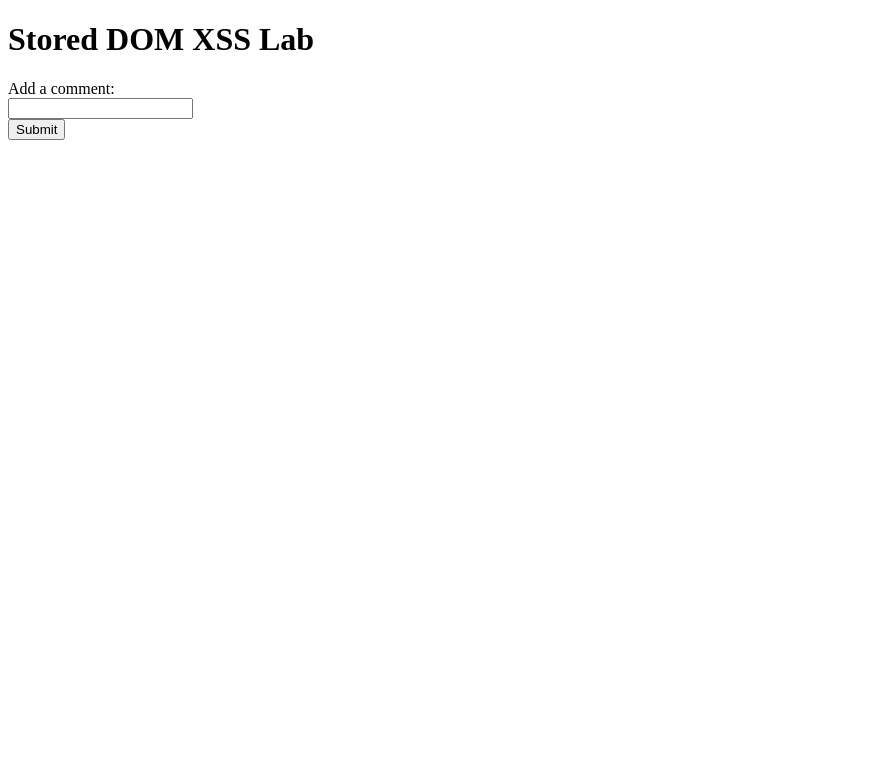
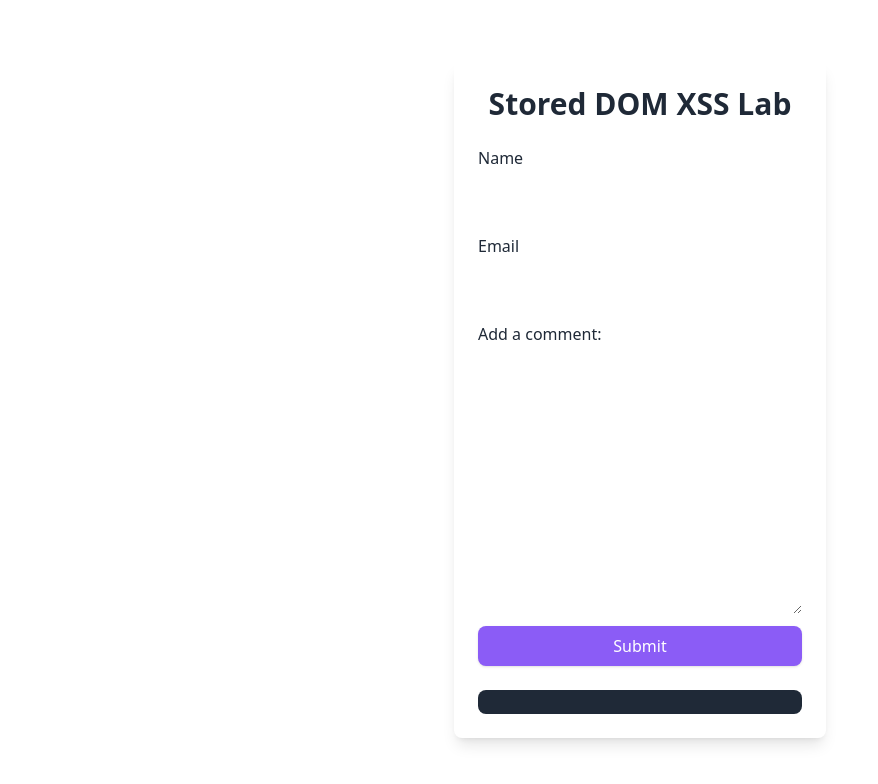
Before and after one commit to deepmarketer666/Stored-DOM-XSS, a plain HTML site: page index.html in a window 1280 px wide. Shown: the whole page, without its empty margins (0-878 px from the left). Drawn offline with nearby package versions, Linux system fonts and the light colour scheme.

Commit message:
front end

```diff
--- a/index.html
+++ b/index.html
@@ -1,25 +1,35 @@
 <!DOCTYPE html>
 <html>
-  <head>
-    <title>Stored DOM XSS Lab</title>
-    <script>
-      function saveComment() {
-        var comment = document.getElementById("comment").value;
-        var commentsList = document.getElementById("comments-list");
-        var newComment = document.createElement("li");
-        newComment.innerHTML = comment;
-        commentsList.appendChild(newComment);
-        document.getElementById("comment").value = "";
-      }
-    </script>
-  </head>
-  <body>
-    <h1>Stored DOM XSS Lab</h1>
-    <form>
-      <label for="comment">Add a comment:</label><br />
-      <input type="text" id="comment" name="comment" /><br />
-      <button type="button" onclick="saveComment()">Submit</button>
+
+<head>
+  <title>Stored DOM XSS Lab</title>
+  <link href="https://cdn.jsdelivr.net/npm/daisyui@2.51.5/dist/full.css" rel="stylesheet" type="text/css" />
+  <link href="https://cdn.jsdelivr.net/npm/tailwindcss@2.2/dist/tailwind.min.css" rel="stylesheet" type="text/css" />
+  <script src="https://cdn.tailwindcss.com"></script>
+  <script src="script.js">
+  </script>
+</head>
+
+<body class="min-h-screen flex items-center justify-center">
+  <div class="max-w-lg mx-auto p-6 rounded-lg shadow-lg">
+    <h1 class="text-3xl font-semibold text-center mb-6">Stored DOM XSS Lab</h1>
+    <form class="grid grid-cols-1 gap-3">
+      <label for="name" class="block font-medium">Name</label>
+      <input type="text" name="name" id="name" class="px-4 py-2 rounded-lg border-gray-300 focus:outline-none focus:ring focus:ring-primary-300 focus:border-primary-300" required>
+
+      <label for="email" class="block font-medium">Email</label>
+      <input type="email" name="email" id="email" class="px-4 py-2 rounded-lg border-gray-300 focus:outline-none focus:ring focus:ring-primary-300 focus:border-primary-300" required>
+
+      <label for="comment" class="block font-medium">Add a comment:</label>
+      <textarea id="comment" name="comment" cols="30" rows="10" class="px-4 py-2 rounded-lg border-gray-300 focus:outline-none focus:ring focus:ring-primary-300 focus:border-primary-300"></textarea>
+
+      <button type="button" onclick="saveComment()" class="px-2 py-2 bg-violet-500 text-white rounded-lg shadow hover:bg-primary-700 focus:outline-none focus:ring focus:ring-primary-300 focus:ring-offset-2">Submit</button>
     </form>
-    <ul id="comments-list"></ul>
-  </body>
+    <div class="mt-6 bg-gray-800 text-center rounded-lg">
+      <ul id="comments-list" class="divide-y divide-gray-300 p-3"></ul>
+    </div>
+  </div>
+</body>
+
+
 </html>
```
Also changed, not shown: script.js (added, +1 -0 lines).
